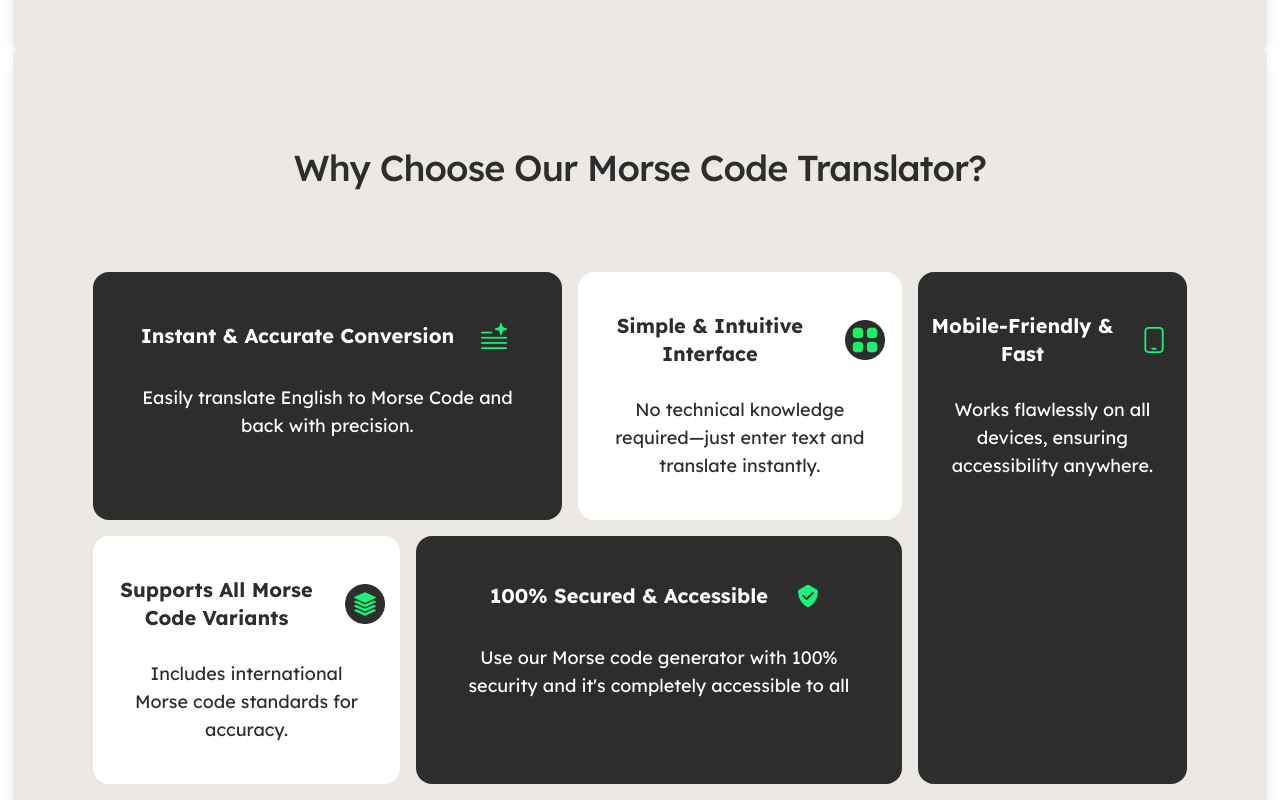
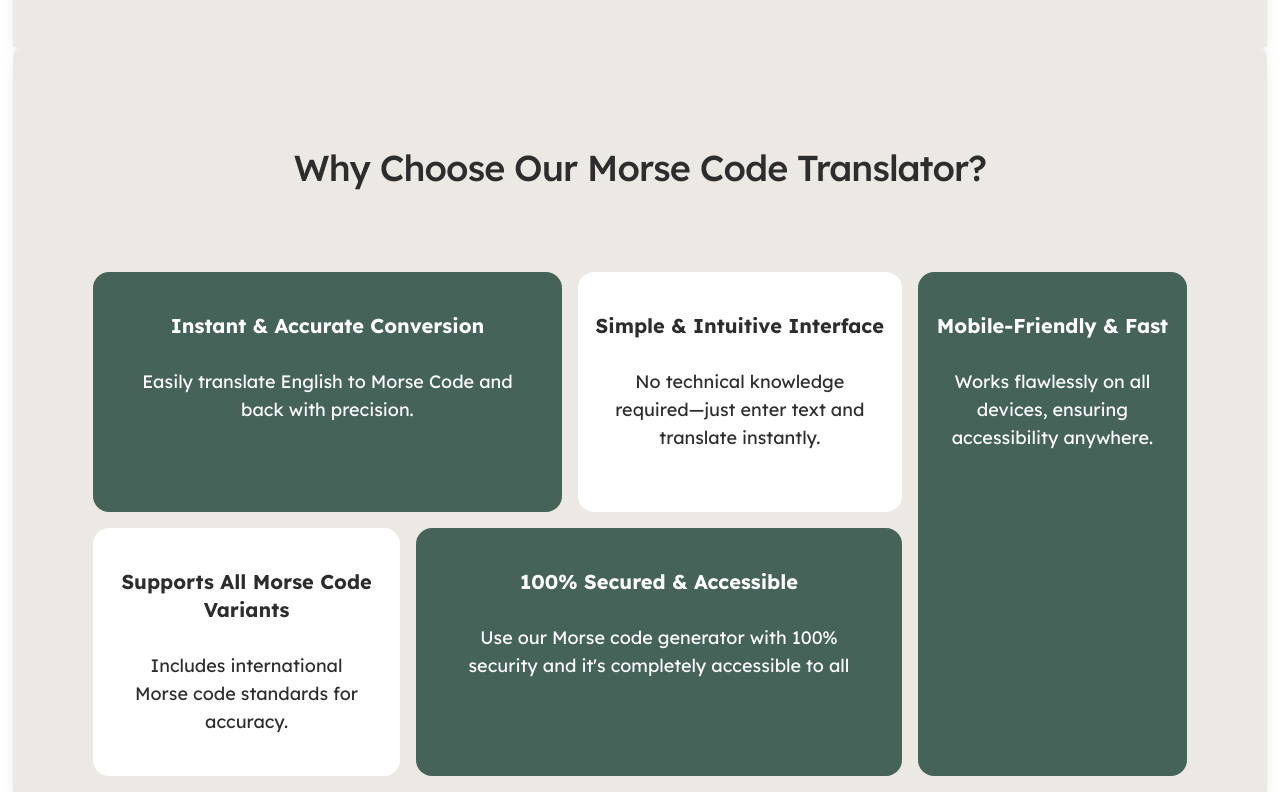
Before and after one commit to krishnabansal89/morseConverter, a Next.js app: page / in a window 1280 px wide. Shown: the part 1713-2513 px from the top of the page. Built offline with nearby package versions, Linux system fonts and the light colour scheme.

Commit message:
patch: tailwind colors

```diff
--- a/src/app/components/Features.tsx
+++ b/src/app/components/Features.tsx
@@ -1,11 +1,9 @@
-import Image from "next/image"
 
-function FeatureBlock({ title, description, icon }: { title: string, description: string, icon: any }) {
+function FeatureBlock({ title, description }: { title: string, description: string }) {
   return (
     <div className="flex flex-col items-center w-[90%] font-lexend py-10 text-center min-h-[30vh] mx-auto space-y-2">
       <div className="flex justify-center space-x-5 items-center  rounded-2xl">
         <h3 className="text-xl font-bold ">{title}</h3>
-        <Image src={icon} alt="hero" width={40} height={40} />
       </div>
 
       <p className="text-lg w-[90%] mx-auto mt-5 ">{description}</p>
@@ -30,27 +28,27 @@ export default function Benefits() {
       <div className="flex md:flex-row flex-col gap-4">
         <div className="md:w-[75%]   flex flex-col gap-4">
           <div className="grid sm:grid-cols-[60%_40%] grid-cols-1 sm:space-x-4 space-y-4 sm:space-y-0">
-            <div className="flex justify-center items-center rounded-2xl bg-[#2d2d2d]  text-white">
-              <FeatureBlock title="Instant & Accurate Conversion" description="Easily translate English to Morse Code and back with precision."  icon="/icons/Conversion.png" />
+            <div className="flex justify-center items-center rounded-2xl bg-[#456359]  text-white">
+              <FeatureBlock title="Instant & Accurate Conversion" description="Easily translate English to Morse Code and back with precision." />
             </div>
 
             <div className="flex-col flex  bg-white text-[#2d2d2d] rounded-2xl ">
-              <FeatureBlock title="Simple & Intuitive Interface" description="No technical knowledge required—just enter text and translate instantly." icon="/icons/interface.png" />
+              <FeatureBlock title="Simple & Intuitive Interface" description="No technical knowledge required—just enter text and translate instantly." />
             </div>
           </div>
           <div className="grid sm:grid-cols-[40%_60%] grid-cols-1 sm:space-x-4 space-y-4 sm:space-y-0">
             <div className="flex justify-center items-center bg-white text-[#2d2d2d] rounded-2xl">
-              <FeatureBlock title="Supports All Morse Code Variants" description="Includes international Morse code standards for accuracy." icon="/icons/multiple variants.png"/>
+              <FeatureBlock title="Supports All Morse Code Variants" description="Includes international Morse code standards for accuracy."  />
             </div>
 
-            <div className="flex-col flex bg-[#2d2d2d]  text-white rounded-2xl ">
-              <FeatureBlock title="100% Secured & Accessible" description="  Use our Morse code generator with 100% security and it's completely accessible to all" icon="/icons/Secured and accesssible.png" />
+            <div className="flex-col flex bg-[#456359]  text-white rounded-2xl ">
+              <FeatureBlock title="100% Secured & Accessible" description="  Use our Morse code generator with 100% security and it's completely accessible to all" />
             </div>
           </div>
 
         </div>
-        <div className="md:w-[25%]  space-x-6  bg-[#2d2d2d]  text-white  rounded-2xl ">
-          <FeatureBlock title="Mobile-Friendly & Fast" description="Works flawlessly on all devices, ensuring accessibility anywhere." icon="/icons/mobile friendly.png" />
+        <div className="md:w-[25%]  space-x-6  bg-[#456359]  text-white  rounded-2xl ">
+          <FeatureBlock title="Mobile-Friendly & Fast" description="Works flawlessly on all devices, ensuring accessibility anywhere."  />
         </div>
 
       </div>
--- a/src/app/components/Tools.tsx
+++ b/src/app/components/Tools.tsx
@@ -12,7 +12,7 @@ interface FeatureCardProps {
 function FeatureCard({ type, title, description, href, bgColor }: FeatureCardProps) {
 
     return (
-        <div className={`rounded-3xl p-8  bg-[${bgColor}]  h-full`}>
+        <div className={`rounded-3xl p-8  ${bgColor}  h-full`}>
             <div className="flex flex-col h-full">
                 <div className="mb-6">
                     <span className="inline-block px-3 py-1 text-sm font-medium bg-white rounded-full">{type}</span>
@@ -39,35 +39,35 @@ export default function Features() {
             title: "Morse Code Translator",
             description: "Translate English to Morse Code and back with precision.",
             href: "/morse-code-translator",
-            bgColor: "#85ad85"
+            bgColor: "bg-[#85ad85]"
         },
         {
             type: "Product",
             title: "Morse Code Generator",
             description: "Create Morse signals with adjustable playback speed.",
             href: "/morse-code-generator",
-            bgColor: "#99ad85"
+            bgColor: "bg-[#99ad85]"
         },
         {
             type: "Product",
             title: "Morse Code Generator",
             description: "Create Morse signals with adjustable playback speed.",
             href: "/morse-code-generator",
-            bgColor: "#adad85"
+            bgColor: "bg-[#adad85]"
         },
         {
             type: "Product",
             title: "Morse Code Generator",
             description: "Create Morse signals with adjustable playback speed.",
             href: "/morse-code-generator",
-            bgColor: "#99ad85"
+            bgColor: "bg-[#99ad85]"
         },
         {
             type: "Product",
             title: "Morse Code Generator",
             description: "Create Morse signals with adjustable playback speed.",
             href: "/morse-code-generator",
-            bgColor: "#85ad85"
+            bgColor: "bg-[#85ad85]"
         },
     ]
 
```
